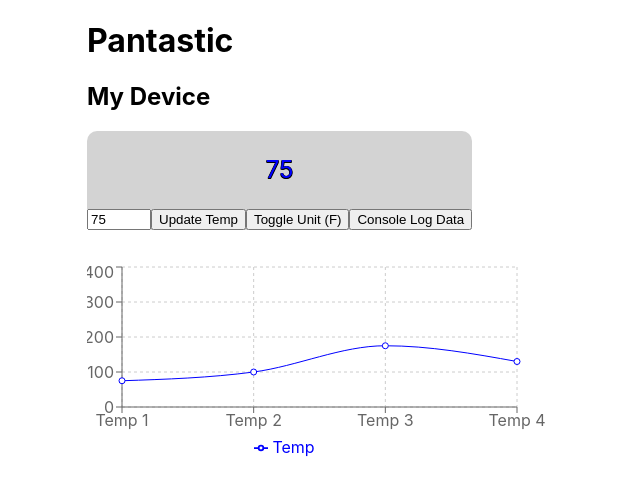
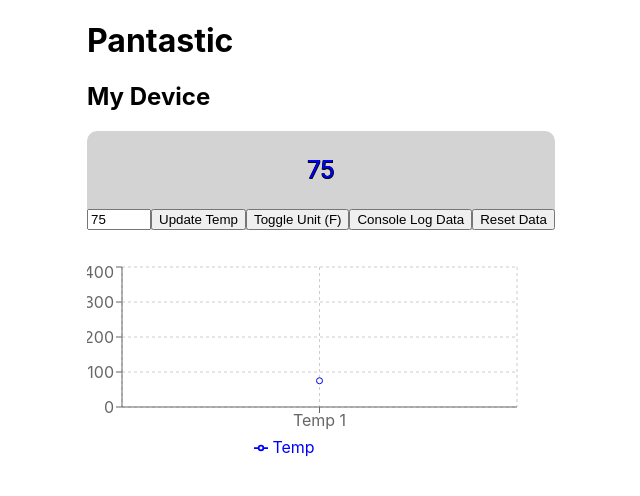
Before and after one commit to noalzyglowicz/Pantastic, a React (Create React App) app in the folder client/: page / in a window 1280 px wide. Shown: the top 496 px of the page, without its empty margins (303-943 px from the left). Built offline with nearby package versions, Linux system fonts and the light colour scheme; no server answers.

Commit message:
minor button change

```diff
--- a/client/src/App.js
+++ b/client/src/App.js
@@ -127,18 +127,6 @@ function App() {
       name: "Temp 1",
       Temp: 75,
     },
-    {
-      name: "Temp 2",
-      Temp: 100,
-    },
-    {
-      name: "Temp 3",
-      Temp: 175,
-    },
-    {
-      name: "Temp 4",
-      Temp: 130,
-    },
   ]);
 
   //When temperature changes check if it is a danger temperature and show visual concern to the user via flashing image and text
@@ -162,6 +150,14 @@ function App() {
     if (res.data.length > data.length) {
       updateDisplay(res.data[res.data.length - 1].Temp);
     }
+  }
+
+  async function resetData() {
+    const res = await axios.get("/resetData");
+    setData({
+      name: "Temp 1",
+      Temp: 75,
+    });
   }
 
   function updateDisplay(value) {
@@ -233,6 +229,9 @@ function App() {
               <button className="dataButton" onClick={updateData}>
                 Console Log Data
               </button>
+              <button className="dataButton" onClick={resetData}>
+                Reset Data
+              </button>
             </div>
             {danger ? (
               <div className="alarmModule">
```
Also changed, not shown: 1 other file (tests, documents, lock files or other folders).
